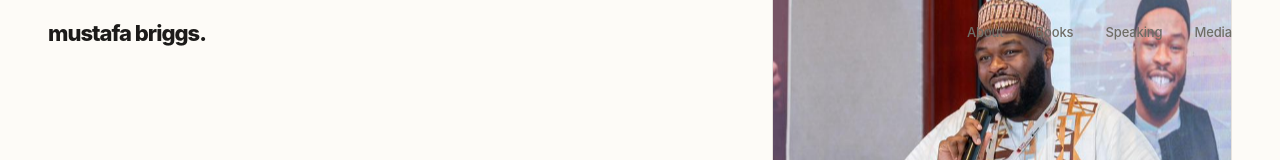
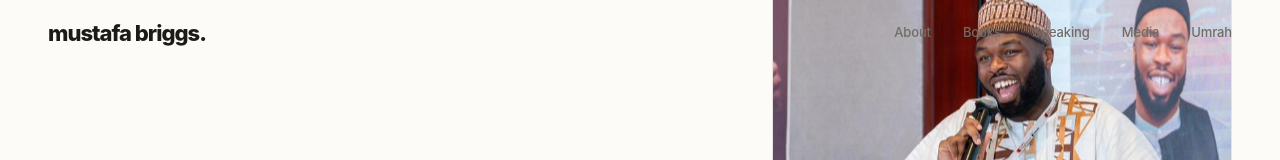
Before and after one commit to muhibegypt-del/saf, a Next.js app: page / in a window 1280 px wide. Shown: the top 160 px of the page. Built offline with nearby package versions, Linux system fonts and the light colour scheme; a web font is replaced by a local one.

Commit message:
Add Umrah link to Nav

```diff
--- a/components/tokens.ts
+++ b/components/tokens.ts
@@ -140,4 +140,5 @@ export const NAV_LINKS = [
   { label: "Books", href: "#books" },
   { label: "Speaking", href: "#speaking" },
   { label: "Media", href: "#media" },
+  { label: "Umrah", href: "/umrah" },
 ];
```
